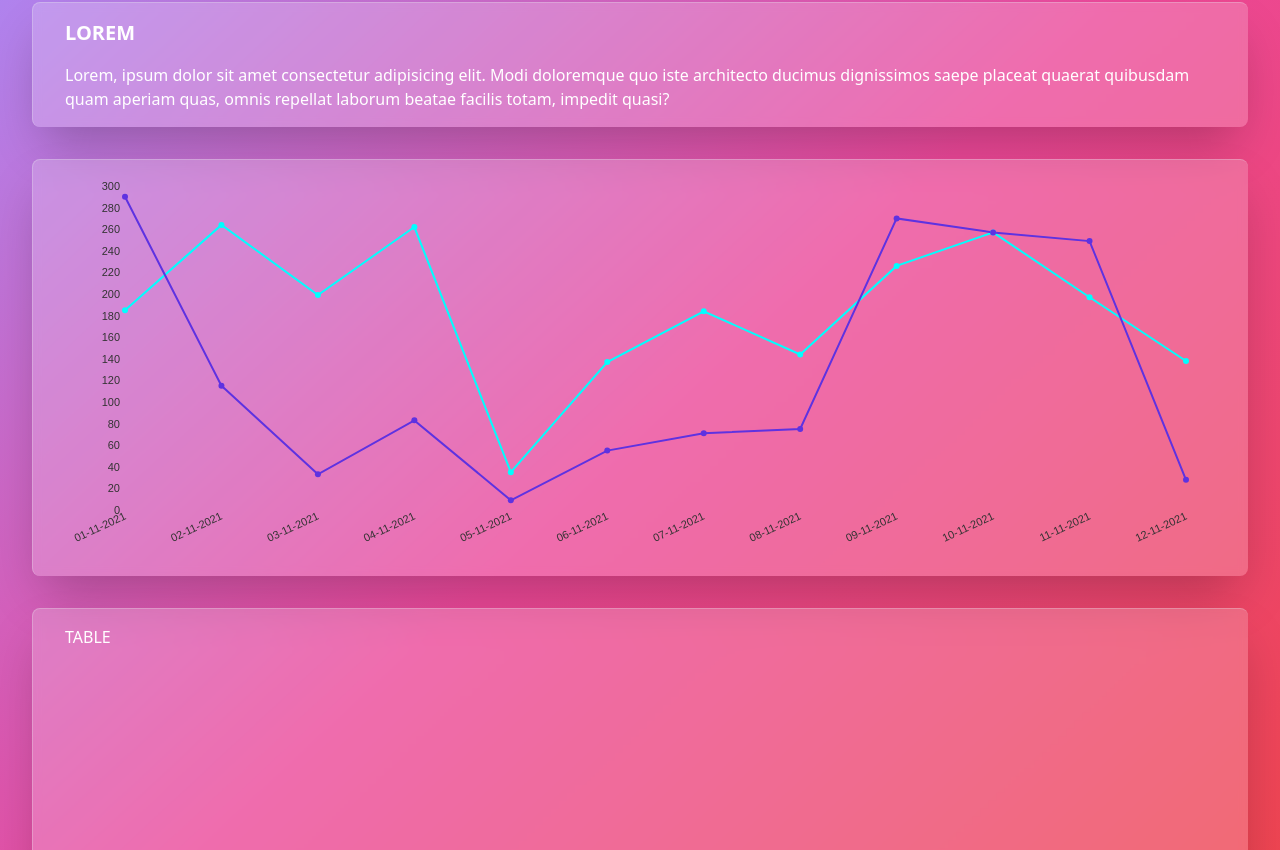
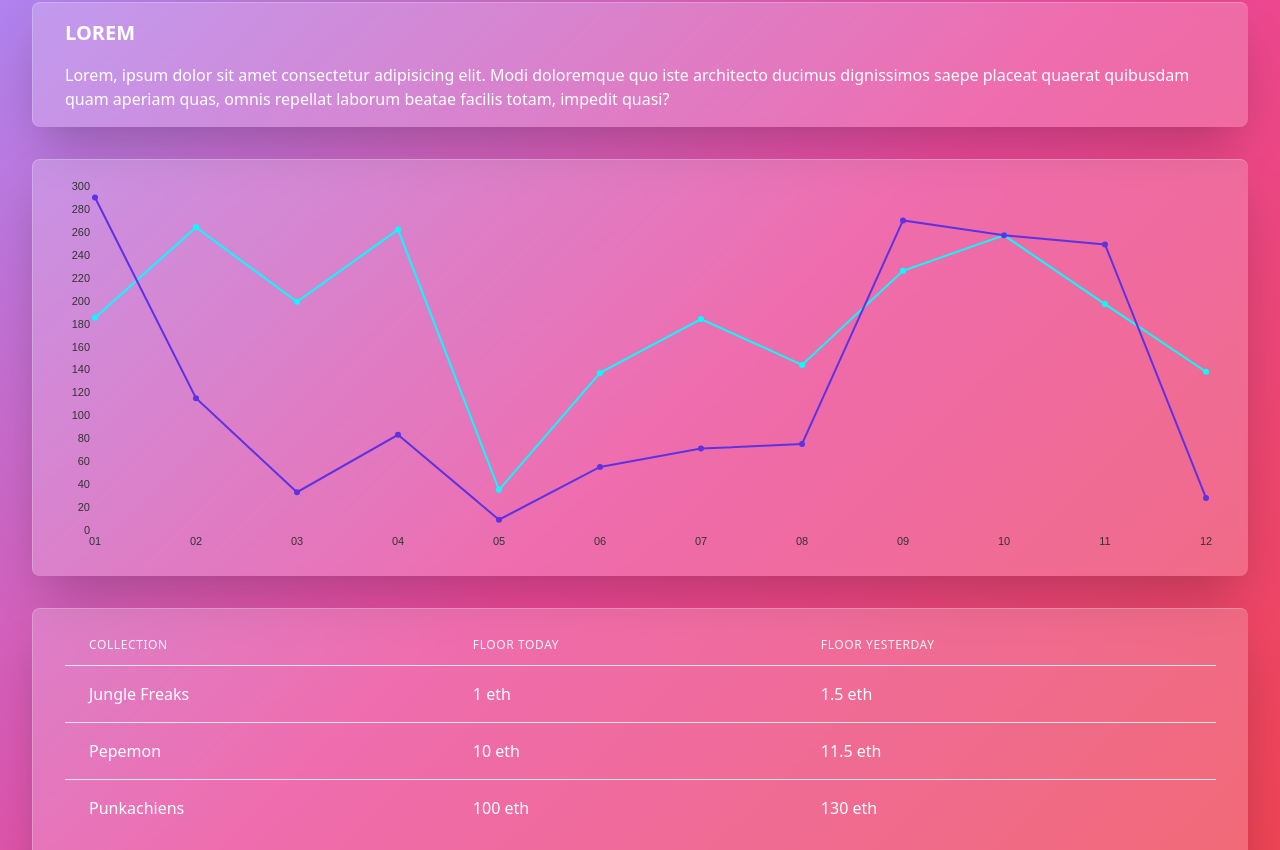
Before and after one commit to adriangonzy/crystal, a React (Vite) app in the folder front/: page / in a window 1280 px wide. Shown: the part 150-1000 px from the top of the page. Built offline with nearby package versions, Linux system fonts and the light colour scheme.

Commit message:
chore: add basic table

```diff
--- a/front/package.json
+++ b/front/package.json
@@ -14,7 +14,8 @@
     "@nivo/core": "^0.74.0",
     "@nivo/line": "^0.74.0",
     "react": "^17.0.0",
-    "react-dom": "^17.0.0"
+    "react-dom": "^17.0.0",
+    "react-table": "^7.7.0"
   },
   "devDependencies": {
     "@babel/preset-env": "^7.16.0",
@@ -25,6 +26,7 @@
     "@types/jest": "^27.0.2",
     "@types/react": "^17.0.0",
     "@types/react-dom": "^17.0.0",
+    "@types/react-table": "^7.7.7",
     "@typescript-eslint/eslint-plugin": "^5.3.0",
     "@typescript-eslint/parser": "^5.3.0",
     "@vitejs/plugin-react": "^1.0.0",
--- a/front/src/App.tsx
+++ b/front/src/App.tsx
@@ -1,13 +1,16 @@
 import { Card, Line, Table } from './components'
-import { data as testData } from './test-data'
+import { lineData, tableColumns, tableData } from './test-data'
 
 export default function App() {
   return (
     <div className="w-full h-full bg-gradient-to-br from-purple-400 via-pink-500 to-red-500">
+      {/* Container */}
       <div className="py-4 px-8 mx-auto h-full">
+        {/* Title */}
         <div className="my-12 text-center">
           <p className="text-4xl font-bold text-white">Crystal</p>
         </div>
+        {/* Cards */}
         <div className="space-y-8">
           <Card title="Lorem" key="lorem">
             Lorem, ipsum dolor sit amet consectetur adipisicing elit. Modi
@@ -17,14 +20,18 @@ export default function App() {
           </Card>
           <Card>
             <div className="h-96" key="chart">
-              <Line data={testData} />
+              <Line data={lineData} />
             </div>
           </Card>
           <Card>
             <div className="h-96" key="table">
-              <Table />
+              <Table data={tableData} columns={tableColumns} />
             </div>
           </Card>
+        </div>
+        {/* Footer */}
+        <div className="mt-8 text-xs text-center text-white text-opacity-50">
+          Copyright BRC - 2021
         </div>
       </div>
     </div>
--- a/front/src/components/Line/Line.tsx
+++ b/front/src/components/Line/Line.tsx
@@ -13,7 +13,10 @@ interface LineProps {
 export const Line: React.FunctionComponent<LineProps> = ({ data }) => (
   <ResponsiveLine
     data={data}
-    margin={{ top: 10, right: 30, bottom: 50, left: 60 }}
+    theme={{
+      textColor: 'white',
+    }}
+    margin={{ top: 10, right: 10, bottom: 30, left: 30 }}
     xScale={{ type: 'point' }}
     yScale={{
       type: 'linear',
@@ -24,7 +27,7 @@ export const Line: React.FunctionComponent<LineProps> = ({ data }) => (
     }}
     axisBottom={{
       tickSize: 0,
-      tickRotation: -25,
+      tickRotation: 0,
     }}
     axisLeft={{
       tickSize: 0,
--- a/front/src/components/Table/Table.tsx
+++ b/front/src/components/Table/Table.tsx
@@ -1 +1,54 @@
-export const Table = () => <div>TABLE</div>
+import { useTable } from 'react-table'
+interface TableProps {
+  data: { [k: string]: string }[]
+  columns: { Header: string; accessor: string }[]
+}
+
+export const Table: React.FunctionComponent<TableProps> = ({
+  columns,
+  data,
+}) => {
+  const { getTableProps, getTableBodyProps, headerGroups, rows, prepareRow } =
+    useTable({ columns, data })
+
+  return (
+    <table {...getTableProps()} className="min-w-full divide-y divide-gray-200">
+      <thead>
+        {headerGroups.map((headerGroup) => (
+          <tr {...headerGroup.getHeaderGroupProps()} key={headerGroup.id}>
+            {headerGroup.headers.map((column) => (
+              <th
+                {...column.getHeaderProps()}
+                key={column.id}
+                className="py-3 px-6 text-xs font-medium
+                tracking-wider text-left text-gray-100 uppercase"
+              >
+                {column.render('Header')}
+              </th>
+            ))}
+          </tr>
+        ))}
+      </thead>
+      <tbody {...getTableBodyProps()} className="divide-y divide-gray-200">
+        {rows.map((row) => {
+          prepareRow(row)
+          return (
+            <tr {...row.getRowProps()} key={row.id}>
+              {row.cells.map((cell) => {
+                return (
+                  <td
+                    {...cell.getCellProps()}
+                    key={cell.value}
+                    className="py-4 px-6 whitespace-nowrap"
+                  >
+                    {cell.render('Cell')}
+                  </td>
+                )
+              })}
+            </tr>
+          )
+        })}
+      </tbody>
+    </table>
+  )
+}
--- a/front/src/test-data.ts
+++ b/front/src/test-data.ts
@@ -1,54 +1,54 @@
-export const data = [
+export const lineData = [
   {
     id: 'jungle freaks',
     color: '#5e32e1',
     data: [
       {
-        x: '01-11-2021',
+        x: '01',
         y: 290,
       },
       {
-        x: '02-11-2021',
+        x: '02',
         y: 115,
       },
       {
-        x: '03-11-2021',
+        x: '03',
         y: 33,
       },
       {
-        x: '04-11-2021',
+        x: '04',
         y: 83,
       },
       {
-        x: '05-11-2021',
+        x: '05',
         y: 9,
       },
       {
-        x: '06-11-2021',
+        x: '06',
         y: 55,
       },
       {
-        x: '07-11-2021',
+        x: '07',
         y: 71,
       },
       {
-        x: '08-11-2021',
+        x: '08',
         y: 75,
       },
       {
-        x: '09-11-2021',
+        x: '09',
         y: 270,
       },
       {
-        x: '10-11-2021',
+        x: '10',
         y: 257,
       },
       {
-        x: '11-11-2021',
+        x: '11',
         y: 249,
       },
       {
-        x: '12-11-2021',
+        x: '12',
         y: 28,
       },
     ],
@@ -58,53 +58,86 @@ export const data = [
     color: '#00ffff',
     data: [
       {
-        x: '01-11-2021',
+        x: '01',
         y: 185,
       },
       {
-        x: '02-11-2021',
+        x: '02',
         y: 264,
       },
       {
-        x: '03-11-2021',
+        x: '03',
         y: 199,
       },
       {
-        x: '04-11-2021',
+        x: '04',
         y: 262,
       },
       {
-        x: '05-11-2021',
+        x: '05',
         y: 35,
       },
       {
-        x: '06-11-2021',
+        x: '06',
         y: 137,
       },
       {
-        x: '07-11-2021',
+        x: '07',
         y: 184,
       },
       {
-        x: '08-11-2021',
+        x: '08',
         y: 144,
       },
       {
-        x: '09-11-2021',
+        x: '09',
         y: 226,
       },
       {
-        x: '10-11-2021',
+        x: '10',
         y: 257,
       },
       {
-        x: '11-11-2021',
+        x: '11',
         y: 197,
       },
       {
-        x: '12-11-2021',
+        x: '12',
         y: 138,
       },
     ],
   },
 ]
+
+export const tableColumns = [
+  {
+    Header: 'Collection',
+    accessor: 'collection', // accessor is the "key" in the data
+  },
+  {
+    Header: 'Floor Today',
+    accessor: 'floor-today',
+  },
+  {
+    Header: 'Floor yesterday',
+    accessor: 'floor-yesterday',
+  },
+]
+
+export const tableData = [
+  {
+    collection: 'Jungle Freaks',
+    'floor-today': '1 eth',
+    'floor-yesterday': '1.5 eth',
+  },
+  {
+    collection: 'Pepemon',
+    'floor-today': '10 eth',
+    'floor-yesterday': '11.5 eth',
+  },
+  {
+    collection: 'Punkachiens',
+    'floor-today': '100 eth',
+    'floor-yesterday': '130 eth',
+  },
+]
```
Also changed, not shown: 1 other file (tests, documents, lock files or other folders).
